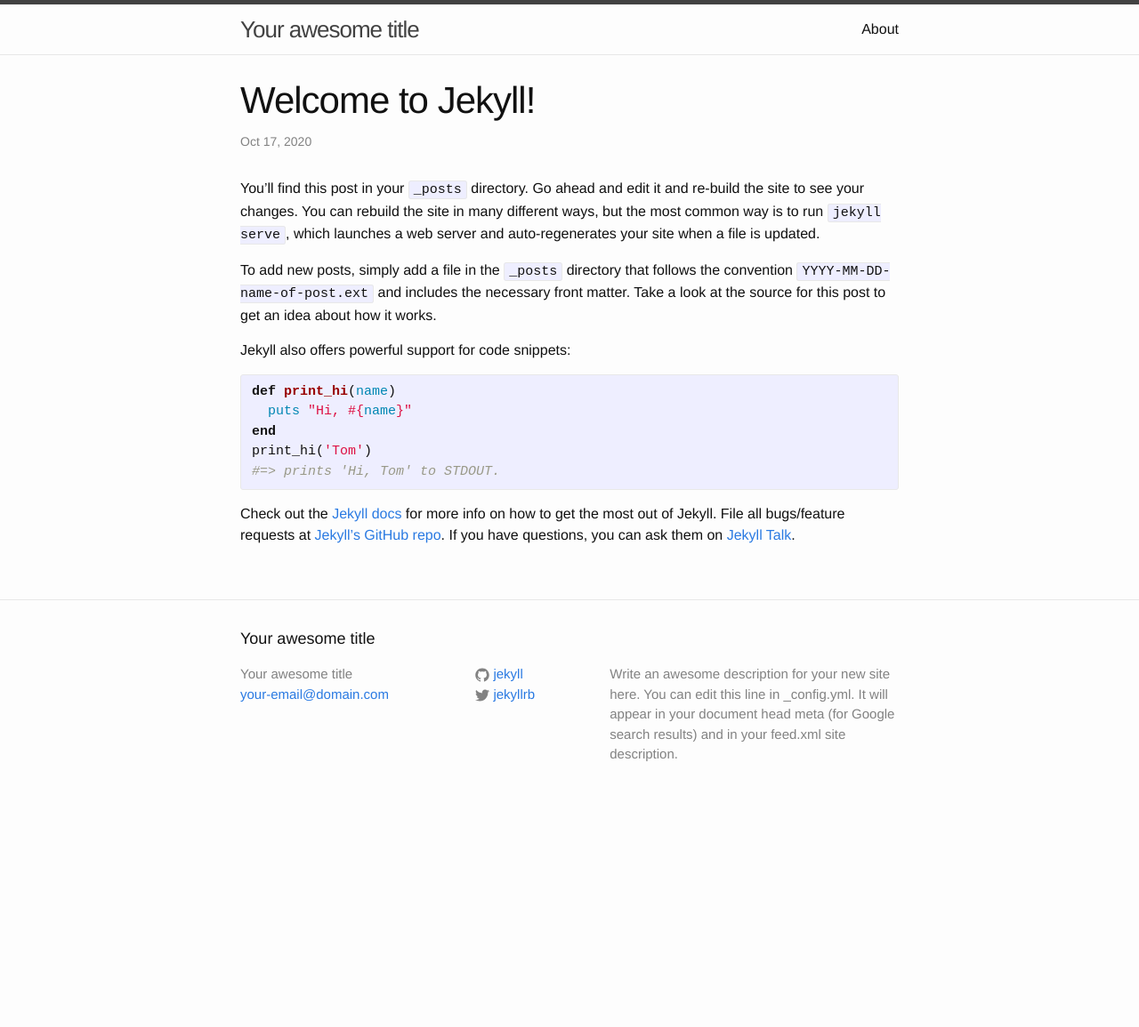
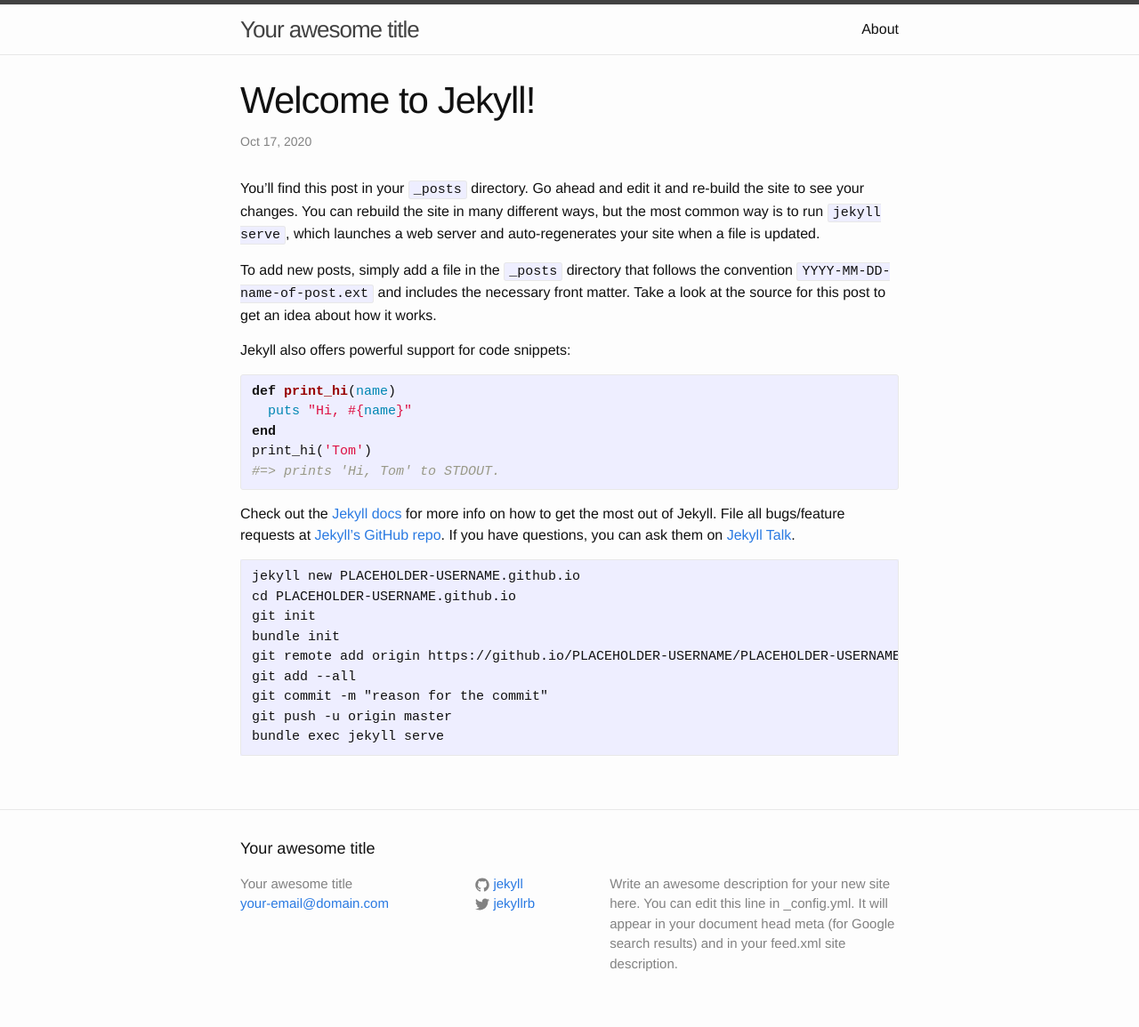
Before and after one commit to yvrsysadmin/yvrsysadmin.github.io, a Jekyll site: the page built from _posts/2020-10-17-welcome-to-jekyll.markdown, in a window 1280 px wide. Shown: the whole page at 89% size. Built offline with Jekyll 4.4.1, drawn with Linux system fonts in a browser that asks for light colours; before the commit the page ends 920 px from its top, so only the background shows below that.

Commit message:
Update 2020-10-17-welcome-to-jekyll.markdown

````diff
--- a/_posts/2020-10-17-welcome-to-jekyll.markdown
+++ b/_posts/2020-10-17-welcome-to-jekyll.markdown
@@ -23,3 +23,15 @@ Check out the [Jekyll docs][jekyll-docs] for more info on how to get the most ou
 [jekyll-docs]: http://jekyllrb.com/docs/home
 [jekyll-gh]:   https://github.com/jekyll/jekyll
 [jekyll-talk]: https://talk.jekyllrb.com/
+
+```
+jekyll new PLACEHOLDER-USERNAME.github.io
+cd PLACEHOLDER-USERNAME.github.io
+git init
+bundle init
+git remote add origin https://github.io/PLACEHOLDER-USERNAME/PLACEHOLDER-USERNAME.github.io
+git add --all
+git commit -m "reason for the commit"
+git push -u origin master
+bundle exec jekyll serve
+```
````
